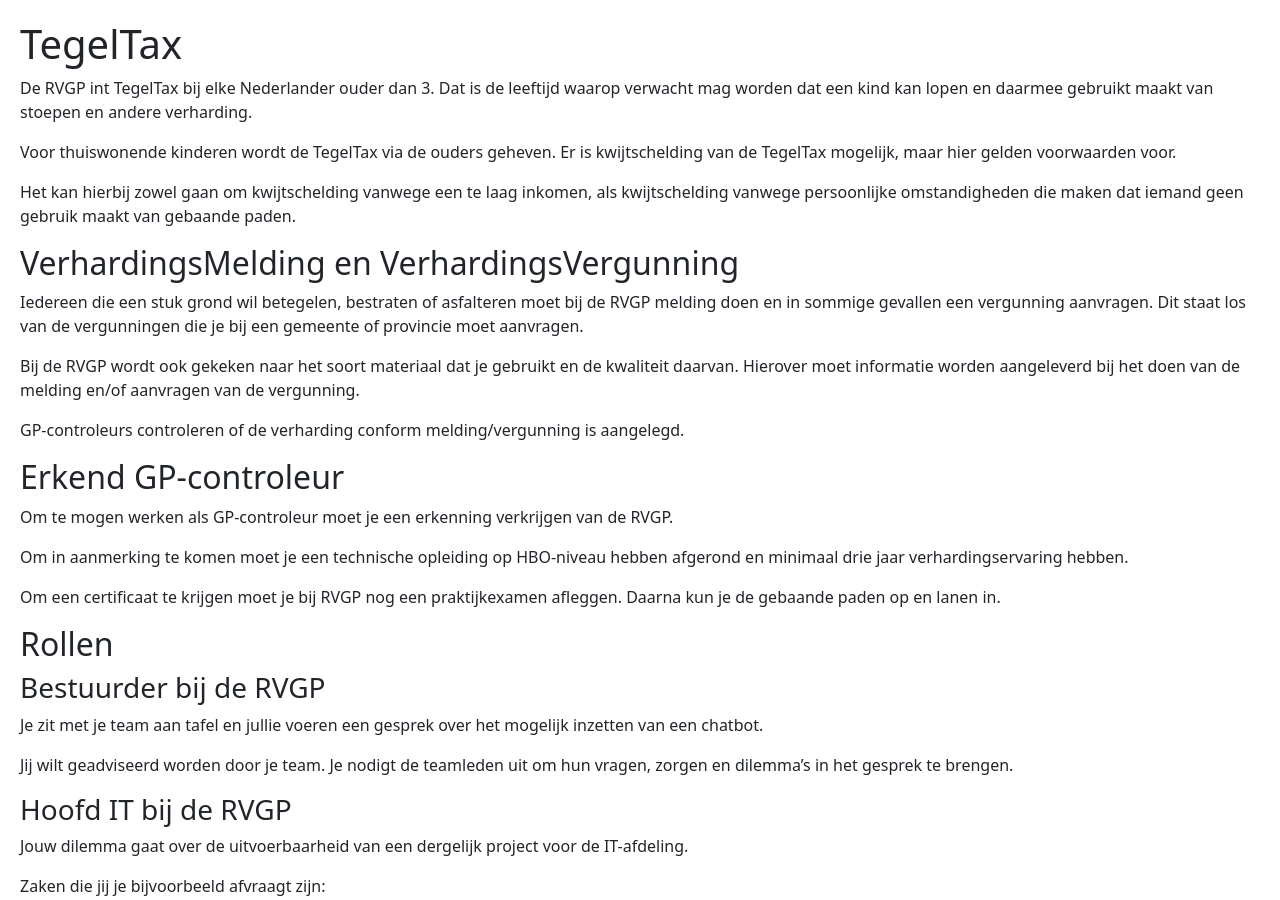
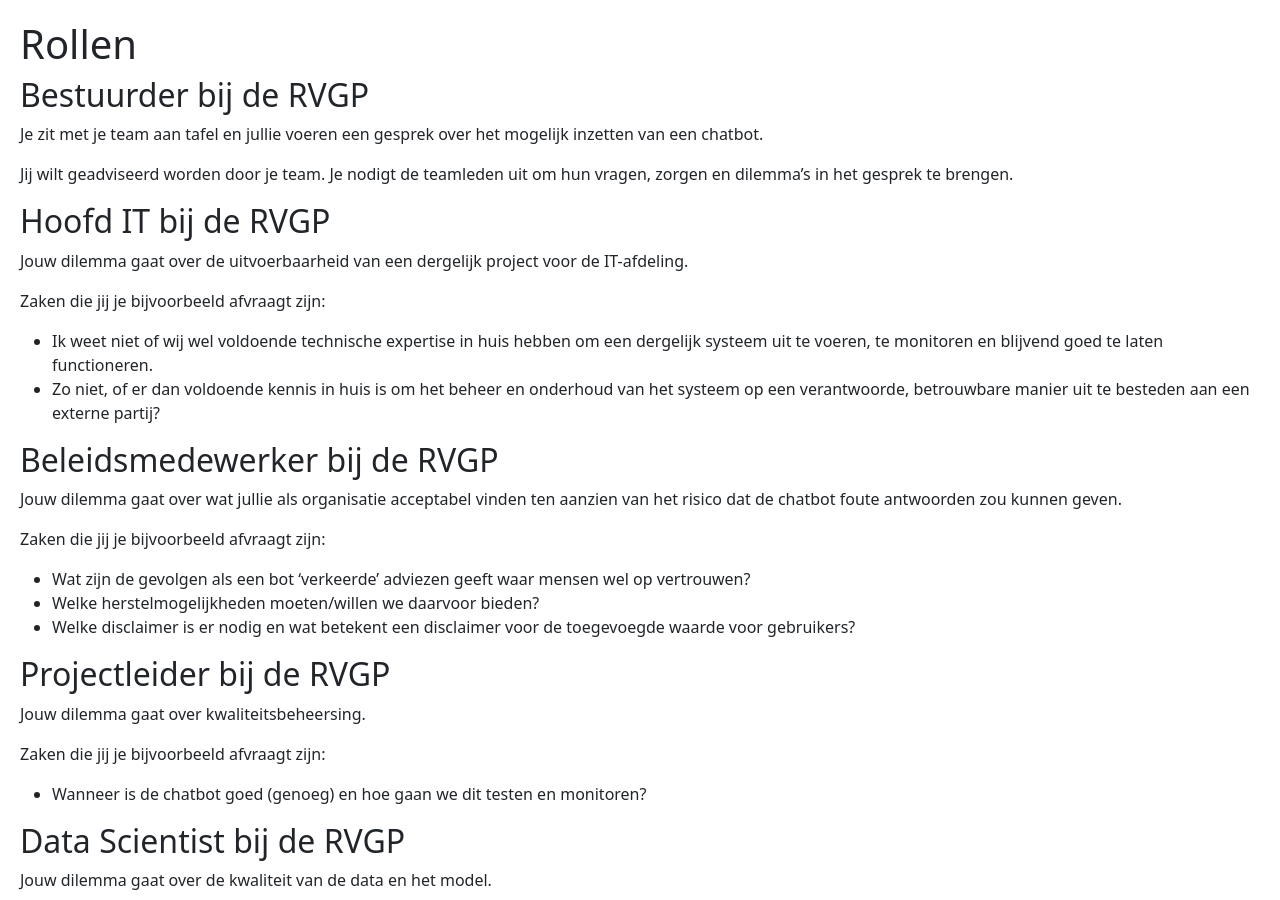
Before and after one commit to codefornl/Rijksdienst-voor-de-Verbetering-van-de-Gebaande-Paden, a Jekyll site: the page built from pages/rollen.md, in a window 1280 px wide and 900 px high. Built offline with Jekyll 4.4.1, drawn with Linux system fonts in a browser that asks for light colours.

```diff
--- a/_casus/tegeltax.md
+++ b/pages/rollen.md
@@ -1,43 +1,20 @@
 ---
-title: TegelTax
+title: Rollen
+layout: default
 ---
-De RVGP int TegelTax bij elke Nederlander ouder dan 3. Dat is de leeftijd waarop verwacht mag worden dat een kind kan lopen en daarmee gebruikt maakt van stoepen en andere verharding.
-
-Voor thuiswonende kinderen wordt de TegelTax via de ouders geheven. Er is kwijtschelding van de TegelTax mogelijk, maar hier gelden voorwaarden voor.
-
-Het kan hierbij zowel gaan om kwijtschelding vanwege een te laag inkomen, als kwijtschelding vanwege persoonlijke omstandigheden die maken dat iemand geen gebruik maakt van gebaande paden.
-
-## VerhardingsMelding en VerhardingsVergunning
-
-Iedereen die een stuk grond wil betegelen, bestraten of asfalteren moet bij de RVGP melding doen en in sommige gevallen een vergunning aanvragen. Dit staat los van de vergunningen die je bij een gemeente of provincie moet aanvragen.
-
-Bij de RVGP wordt ook gekeken naar het soort materiaal dat je gebruikt en de kwaliteit daarvan. Hierover moet informatie worden aangeleverd bij het doen van de melding en/of aanvragen van de vergunning.
-
-GP-controleurs controleren of de verharding conform melding/vergunning is aangelegd.
-
-## Erkend GP-controleur
-
-Om te mogen werken als GP-controleur moet je een erkenning verkrijgen van de RVGP.
-
-Om in aanmerking te komen moet je een technische opleiding op HBO-niveau hebben afgerond en minimaal drie jaar verhardingservaring hebben.
-
-Om een certificaat te krijgen moet je bij RVGP nog een praktijkexamen afleggen. Daarna kun je de gebaande paden op en lanen in.
-
-## Rollen
-
-### Bestuurder bij de RVGP
+## Bestuurder bij de RVGP
 Je zit met je team aan tafel en jullie voeren een gesprek over het mogelijk inzetten van een chatbot.
 
 Jij wilt geadviseerd worden door je team. Je nodigt de teamleden uit om hun vragen, zorgen en dilemma's in het gesprek te brengen.
 
-### Hoofd IT bij de RVGP
+## Hoofd IT bij de RVGP
 Jouw dilemma gaat over de uitvoerbaarheid van een dergelijk project voor de IT-afdeling.
 
 Zaken die jij je bijvoorbeeld afvraagt zijn:
 - Ik weet niet of wij wel voldoende technische expertise in huis hebben om een dergelijk systeem uit te voeren, te monitoren en blijvend goed te laten functioneren.
 - Zo niet, of er dan voldoende kennis in huis is om het beheer en onderhoud van het systeem op een verantwoorde, betrouwbare manier uit te besteden aan een externe partij?
 
-### Beleidsmedewerker bij de RVGP
+## Beleidsmedewerker bij de RVGP
 Jouw dilemma gaat over wat jullie als organisatie acceptabel vinden ten aanzien van het risico dat de chatbot foute antwoorden zou kunnen geven.
 
 Zaken die jij je bijvoorbeeld afvraagt zijn:
@@ -45,13 +22,13 @@ Zaken die jij je bijvoorbeeld afvraagt zijn:
 - Welke herstelmogelijkheden moeten/willen we daarvoor bieden?
 - Welke disclaimer is er nodig en wat betekent een disclaimer voor de toegevoegde waarde voor gebruikers?
 
-### Projectleider bij de RVGP
+## Projectleider bij de RVGP
 Jouw dilemma gaat over kwaliteitsbeheersing.
 
 Zaken die jij je bijvoorbeeld afvraagt zijn:
 - Wanneer is de chatbot goed (genoeg) en hoe gaan we dit testen en monitoren?
 
-### Data Scientist bij de RVGP
+## Data Scientist bij de RVGP
 Jouw dilemma gaat over de kwaliteit van de data en het model.
 
 Zaken die jij je bijvoorbeeld afvraagt zijn:
@@ -59,7 +36,7 @@ Zaken die jij je bijvoorbeeld afvraagt zijn:
 - Mag de chatbot leren van de vragen die hij krijgt en antwoorden die hij geeft?
 - Zijn er vangrails -> vragen waar de chatbot moet doorverwijzen naar een ambtenaar?
 
-### Privacy Officer bij de RVGP
+## Privacy Officer bij de RVGP
 Jouw dilemma gaat over het risico dat er persoonsgegevens in de trainingsdata zitten of dat mensen persoonsgegevens gaan delen in de chatgesprekken.
 
 Zaken die jij je bijvoorbeeld afvraagt zijn:
@@ -67,7 +44,7 @@ Zaken die jij je bijvoorbeeld afvraagt zijn:
 - Als we een reeds in basis getrainde AI nemen, wat vinden we dan van het risico dat deze AI getraind is op data met copyright zonder toestemming van de makers?
 - Om een passend advies te kunnen krijgen, moeten mensen misschien wel persoonlijke gegevens gaan delen in de chat. Hoe gaan we daarmee om?
 
-### Inkoper bij de RVGP
+## Inkoper bij de RVGP
 Jullie hebben als organisatie 'maatschappelijk verantwoord inkopen' als uitgangspunt omarmd. Van daaruit bezien heb jij wel wat vraagtekens bij het afwegen of er een AI chatbot ingezet kan gaan worden. Een andere zorg die je hebt is of jullie dit zelf gaan doen of gaan inkopen/aanbesteden.
 
 Zaken die jij je bijvoorbeeld afvraagt zijn:
```
Also changed, not shown: index.md (+10 -1 lines), pages/tegeltax.md (added, +25 -0 lines).
